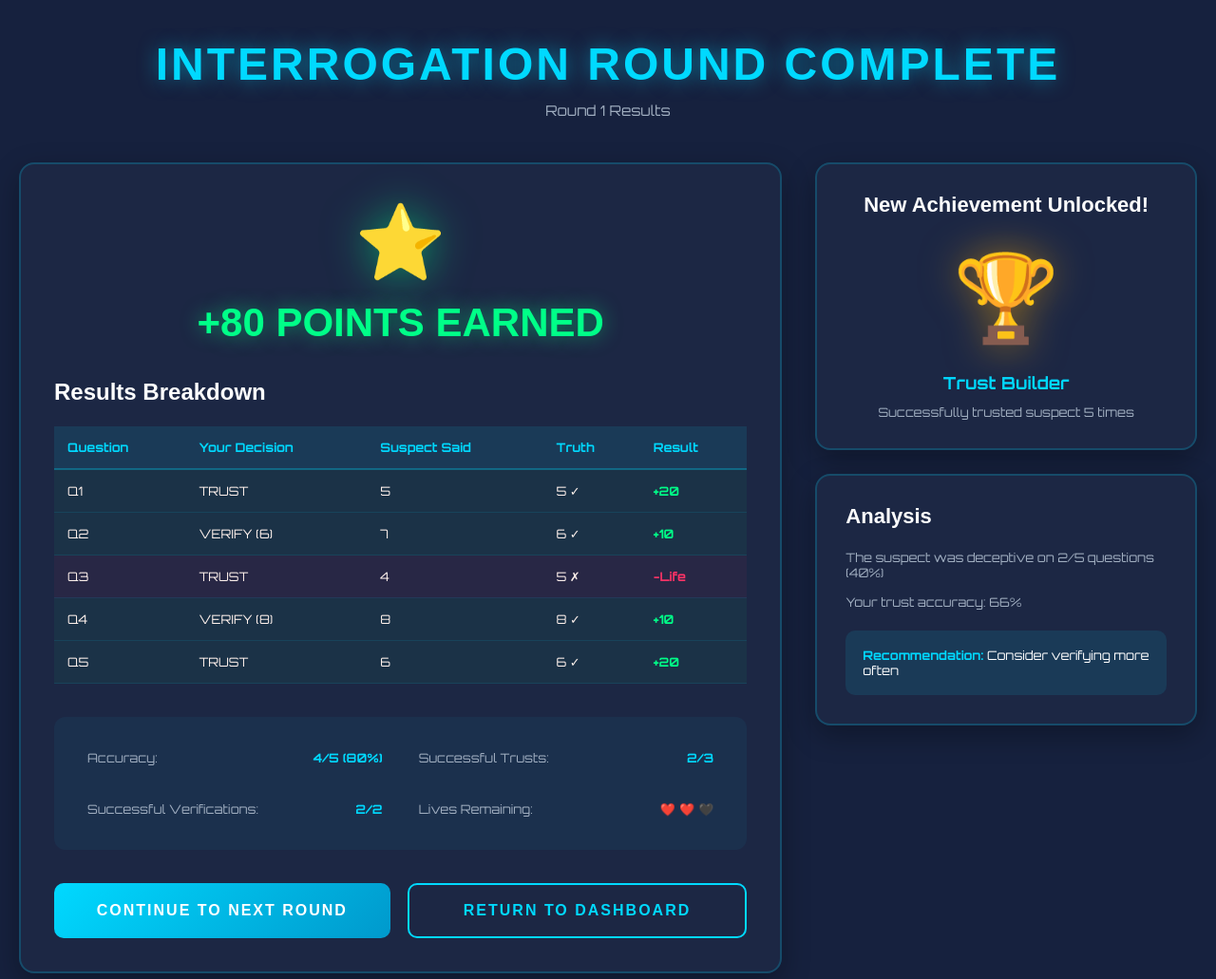
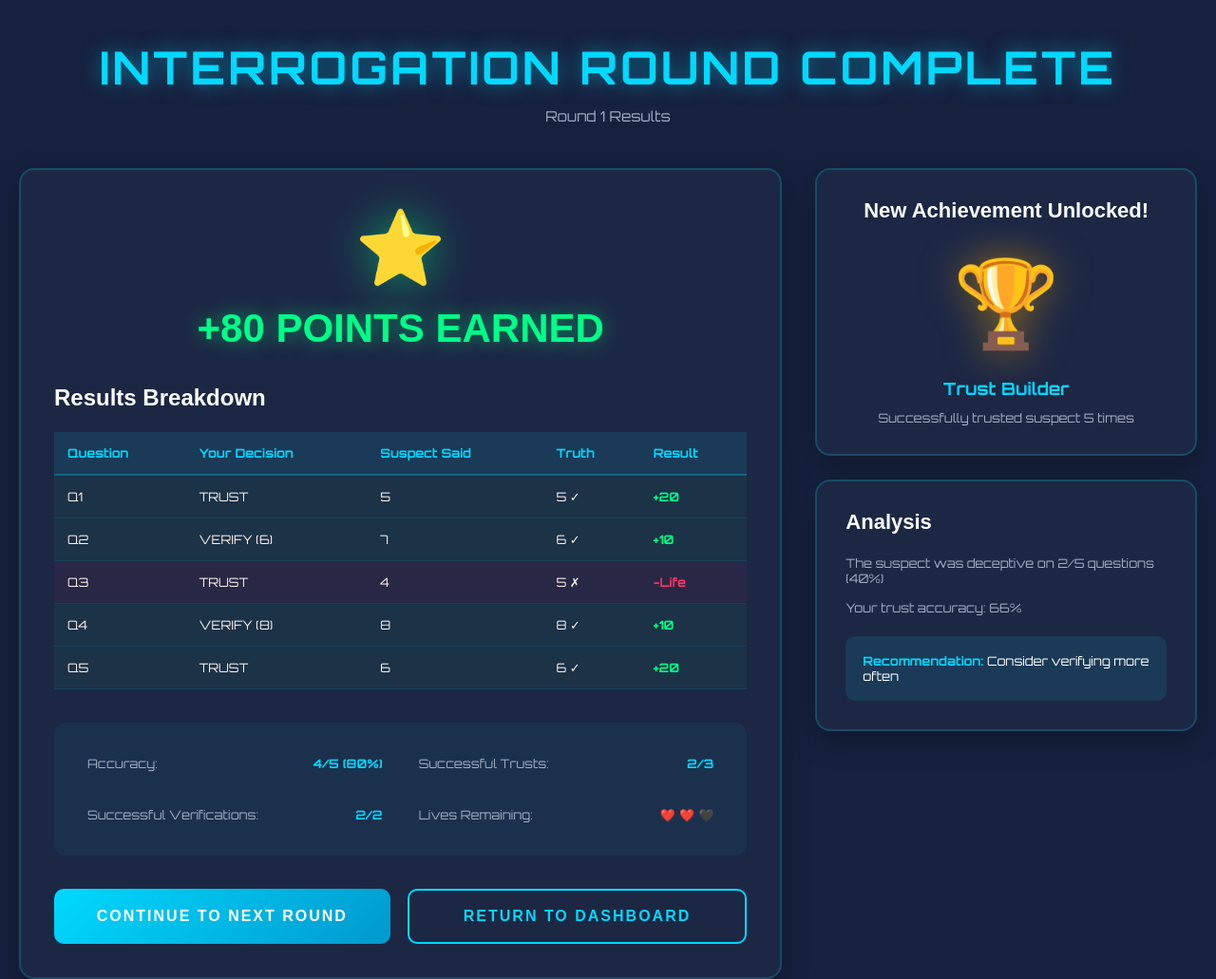
Before and after one commit to Simthass/heart-interrogator-game, a plain HTML site: page results.html in a window 1280 px wide. Shown: the top 1031 px of the page at 95% size. Drawn offline with Linux system fonts and the light colour scheme.

Commit message:
Change font Teko to Orbitron

```diff
--- a/css/results.css
+++ b/css/results.css
@@ -14,7 +14,7 @@
 }
 
 .results-title {
-  font-family: "Teko", sans-serif;
+  font-family: "Orbitron", sans-serif;
   font-size: 48px;
   font-weight: 700;
   color: #00d9ff;
```
